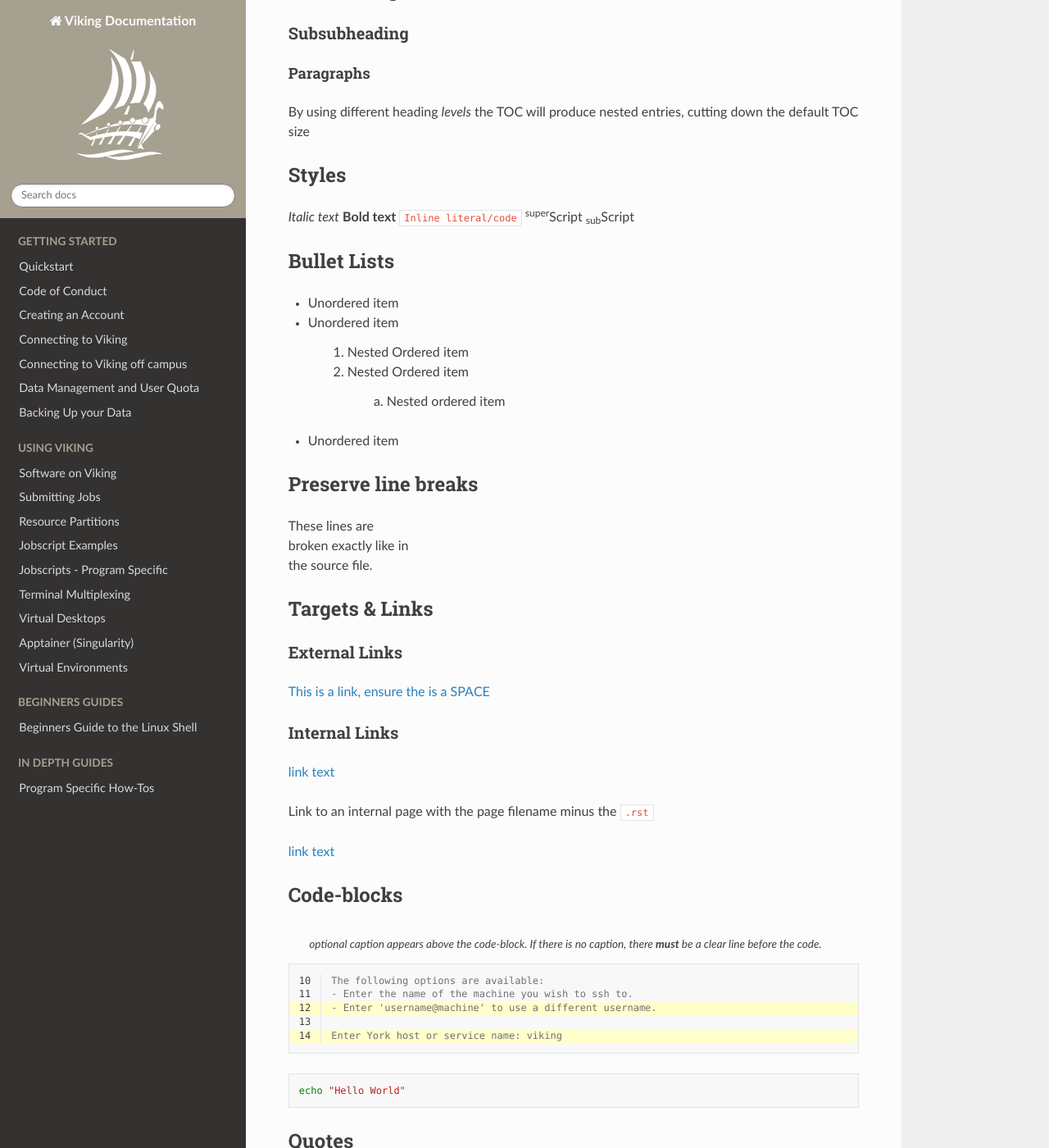
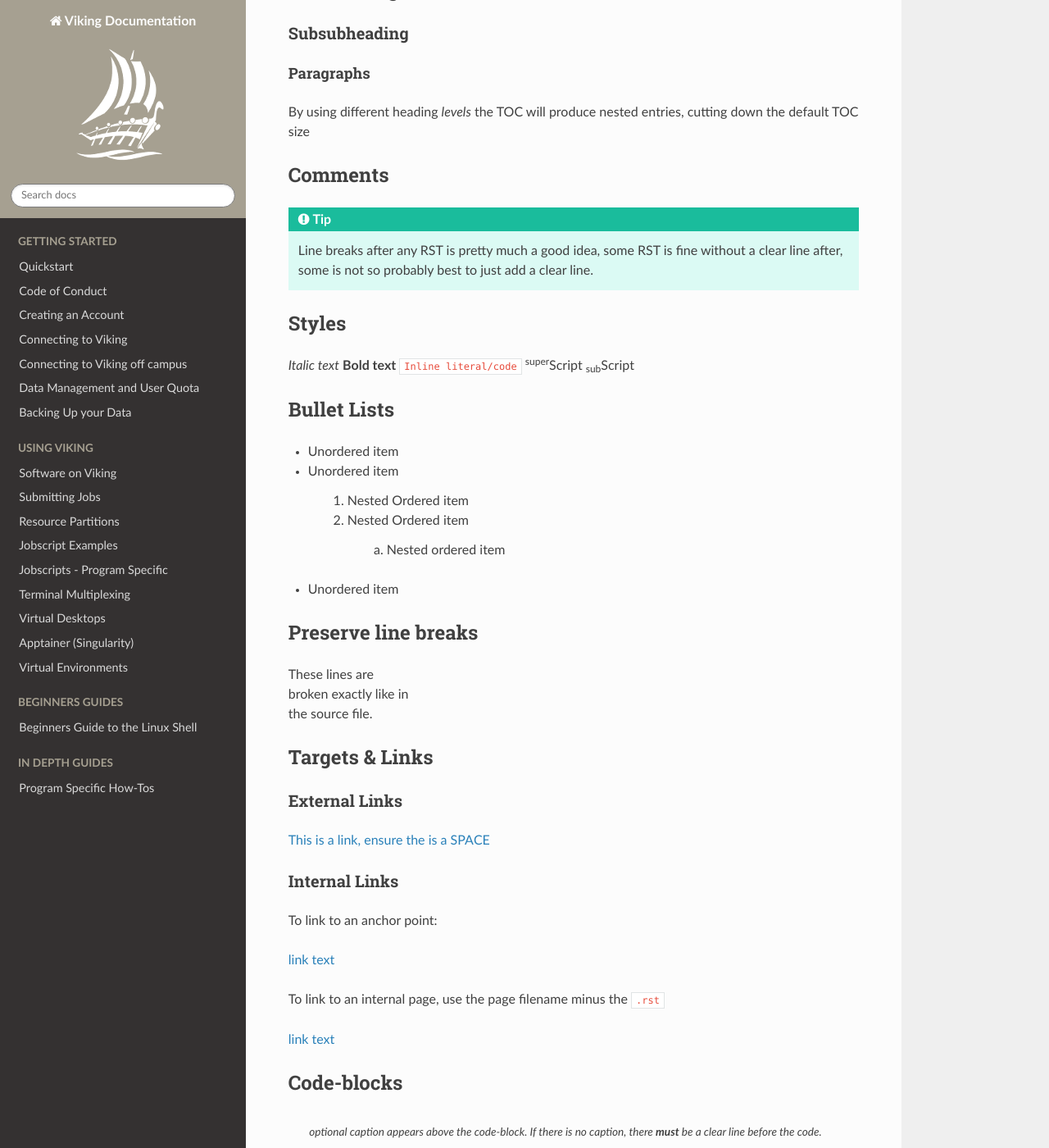
Before and after one commit to university-of-york/research-it-documentation, a Sphinx documentation site: the page built from docs/source/cheatsheet.rst, in a window 1280 px wide and 1400 px high, scrolled down 237 px. Shown: the whole window at 82% size. Built offline with Sphinx 7.4.7 and the Read the Docs theme 2.0.0, drawn with Linux system fonts in a browser that asks for light colours.

Commit message:
tweak cheatsheet

```diff
--- a/docs/source/cheatsheet.rst
+++ b/docs/source/cheatsheet.rst
@@ -17,6 +17,17 @@ Paragraphs
 """"""""""
 
 By using different heading `levels` the TOC will produce nested entries, cutting down the default TOC size
+
+
+Comments
+--------
+
+.. this is a comment
+
+
+.. tip::
+
+    Line breaks after any RST is pretty much a good idea, some RST is fine without a clear line after, some is not so probably best to just add a clear line.
 
 
 Styles
@@ -63,11 +74,13 @@ External Links
 Internal Links
 ^^^^^^^^^^^^^^
 
+To link to an anchor point:
+
 .. _link-target:
 
 :ref:`link text <link-target>`
 
-Link to an internal page with the page filename minus the ``.rst``
+To link to an internal page, use the page filename minus the ``.rst``
 
 :doc:`link text <getting_started/quickstart>`
 
@@ -92,6 +105,7 @@ Code-blocks
 .. code-block:: bash
 
     echo "Hello World"
+
 
 Quotes
 ------
```
